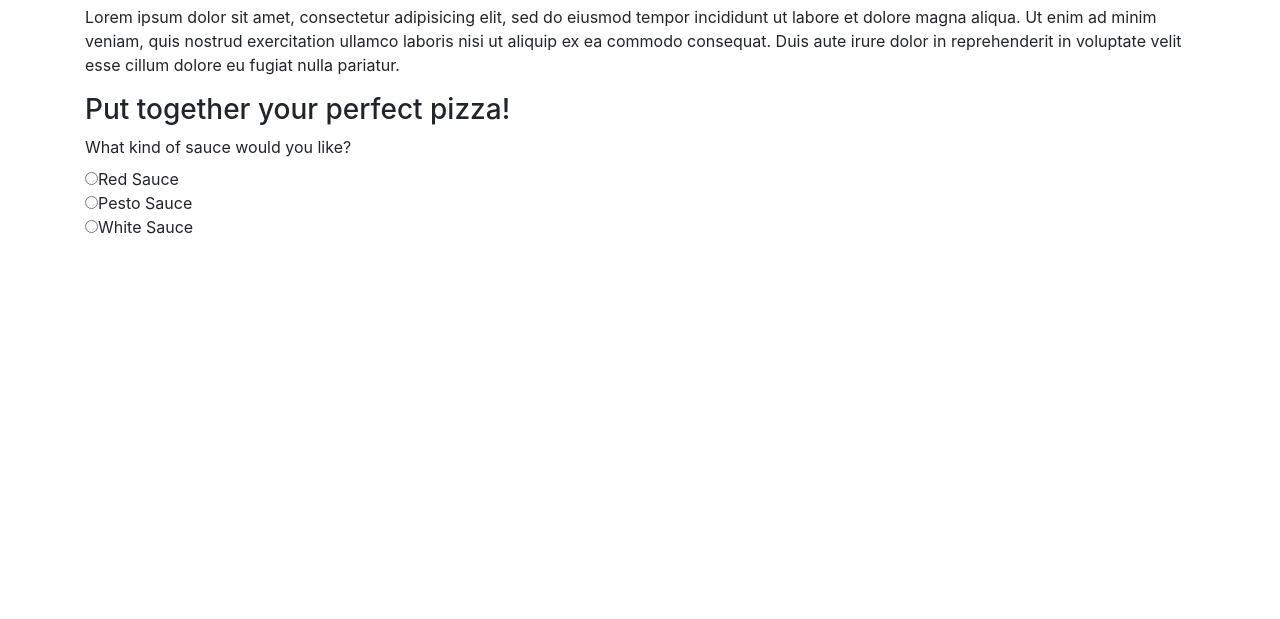
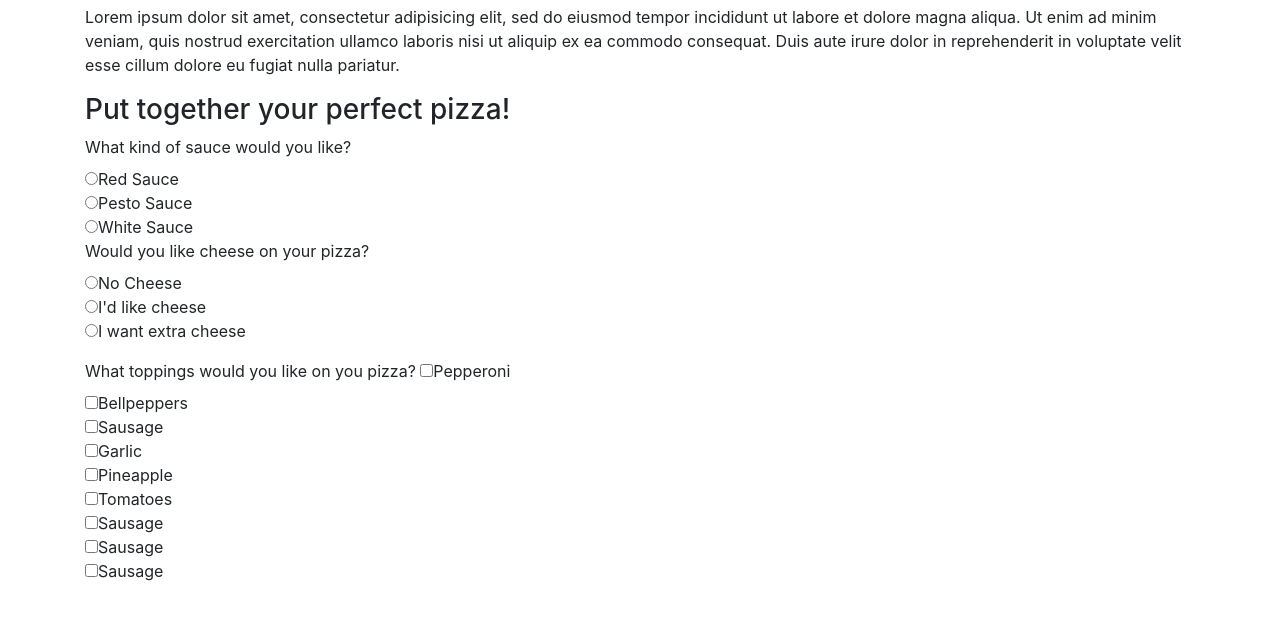
Before and after one commit to KNBAnderson/pizza-shop, a plain HTML site: page index.html in a window 1280 px wide. Shown: the part 51-670 px from the top of the page. Drawn offline with nearby package versions, Linux system fonts and the light colour scheme.

Commit message:
add questions for sauce and toppings

```diff
--- a/index.html
+++ b/index.html
@@ -14,7 +14,7 @@
     <p>Lorem ipsum dolor sit amet, consectetur adipisicing elit, sed do eiusmod tempor incididunt ut labore et dolore magna aliqua. Ut enim ad minim veniam, quis nostrud exercitation ullamco laboris nisi ut aliquip ex ea commodo consequat. Duis aute irure dolor in reprehenderit in voluptate velit esse cillum dolore eu fugiat nulla pariatur.</p>
   </header>
   <form >
-    <div id="Toppings">
+    <div id="pizza-questions">
       <h3>Put together your perfect pizza!</h3>
       <div class="form-goup" id="sauce">
         <label for="sauce">What kind of sauce would you like?</label><br>
@@ -22,6 +22,26 @@
         <input type="radio" name="sauce" value="green">Pesto Sauce<br>
         <input type="radio" name="sauce" value="white">White Sauce<br>
       </div>
+
+      <div class="form-group" id="cheese">
+        <label for="cheese">Would you like cheese on your pizza?</label><br>
+        <input type="radio" name="cheese" value="no-cheese">No Cheese<br>
+        <input type="radio" name="cheese" value="yes-cheese">I'd like cheese<br>
+        <input type="radio" name="cheese" value="extra-cheese">I want extra cheese<br>
+      </div>
+
+      <div class="form-group" id="toppings">
+        <label for="toppings">What toppings would you like on you pizza?</label>
+        <input type="checkbox" name="topping" value="pepperoni">Pepperoni<br>
+        <input type="checkbox" name="topping" value="bellpeppers">Bellpeppers<br>
+        <input type="checkbox" name="topping" value="sausage">Sausage<br>
+        <input type="checkbox" name="topping" value="garlic">Garlic<br>
+        <input type="checkbox" name="topping" value="pineapple">Pineapple<br>
+        <input type="checkbox" name="topping" value="tomatoes">Tomatoes<br>
+        <input type="checkbox" name="topping" value="Sausage">Sausage<br>
+        <input type="checkbox" name="topping" value="Sausage">Sausage<br>
+        <input type="checkbox" name="topping" value="Sausage">Sausage<br>
+      </div>
     </div>
   </form>
 </body>
```
